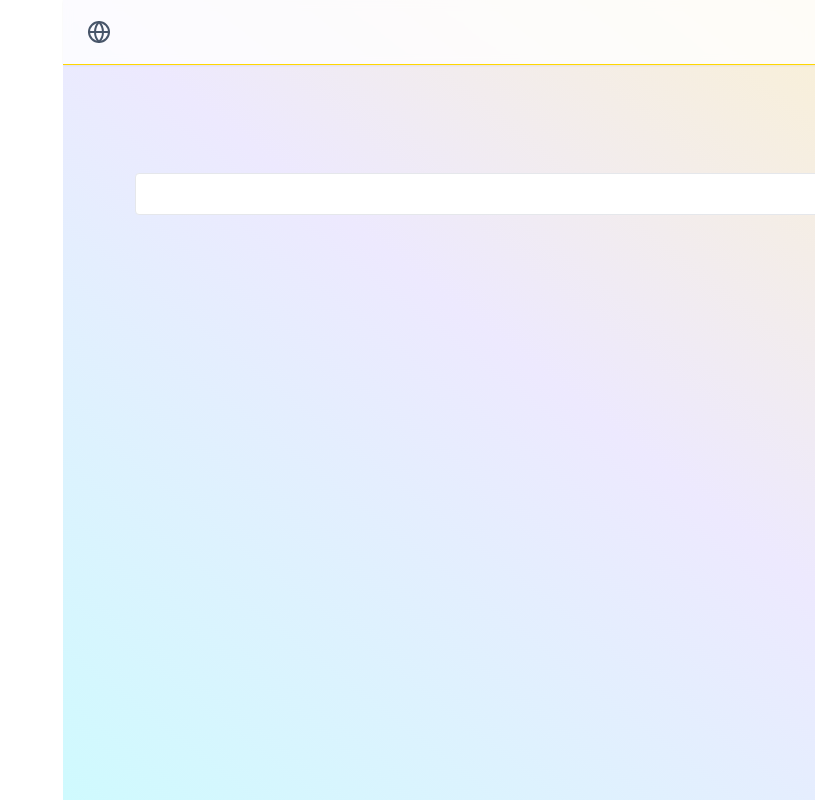
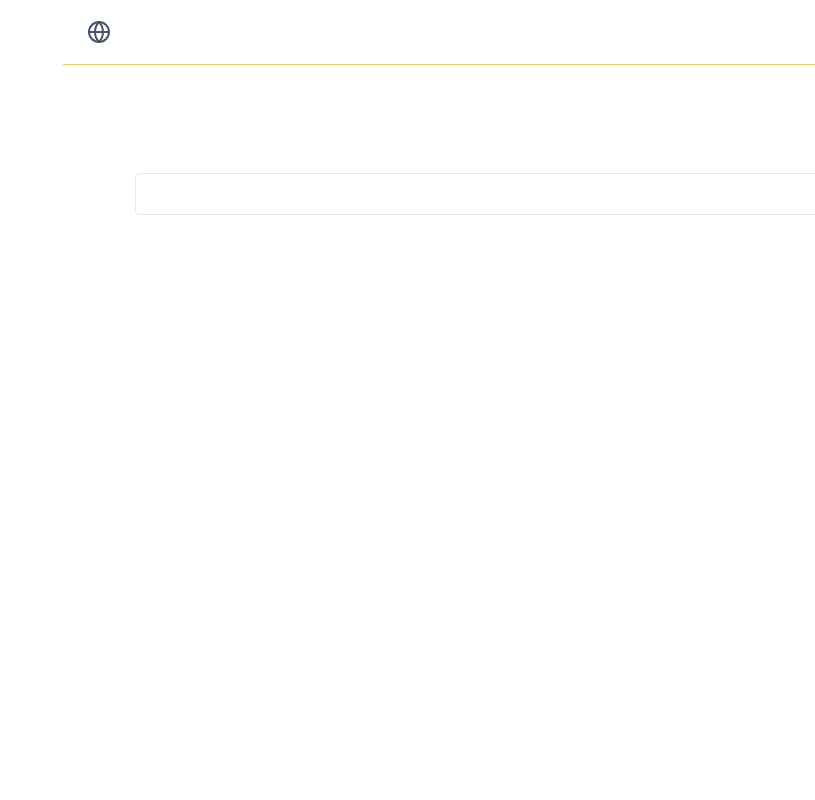
Before and after one commit to MohSeyam/vue, a React (Vite) app: page /notebook in a window 1280 px wide. Shown: the whole page, without its empty margins (465-1280 px from the left). Built offline with nearby package versions, Linux system fonts and the light colour scheme.

Commit message:
Update MainLayout.jsx

```diff
--- a/src/layouts/MainLayout.jsx
+++ b/src/layouts/MainLayout.jsx
@@ -1,16 +1,16 @@
+import Sidebar from "../components/layout/Sidebar";
 import Navbar from "../components/layout/Navbar";
 import { Outlet } from "react-router-dom";
 
 export default function MainLayout() {
   return (
-    <div className="min-h-screen bg-white bg-gradient-to-tr from-cyan-100 via-violet-100 to-amber-100 dark:from-zinc-900 dark:via-zinc-800 dark:to-zinc-900">
-      <div className="flex min-h-screen">
-        <div className="flex-1 flex flex-col">
-          <Navbar />
-          <main className="flex-1 p-4">
-            <Outlet />
-          </main>
-        </div>
+    <div className="min-h-screen flex bg-white dark:bg-dark-background">
+      <Sidebar />
+      <div className="flex-1 flex flex-col">
+        <Navbar />
+        <main className="flex-1 p-4">
+          <Outlet />
+        </main>
       </div>
     </div>
   );
```
